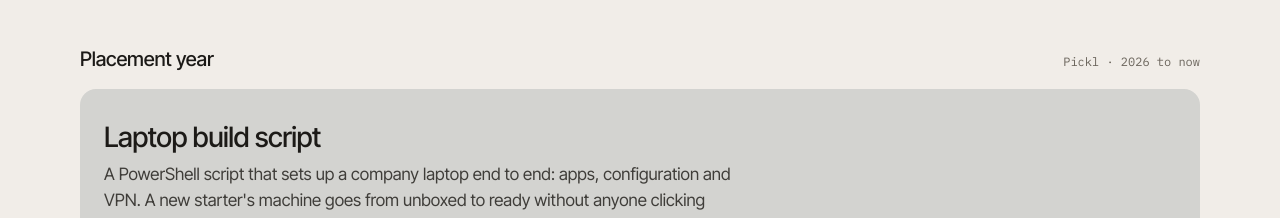
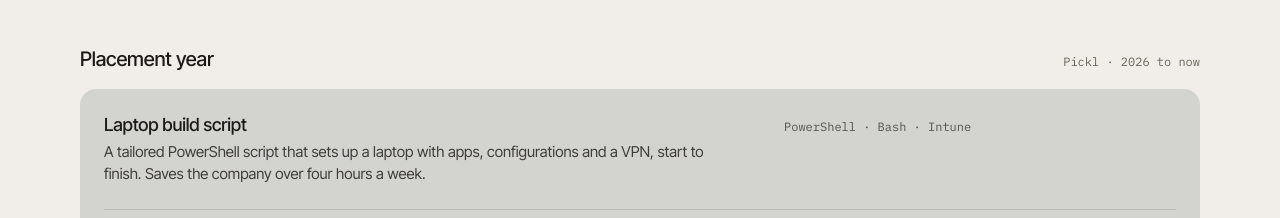
Before and after one commit to ajacobs06/portfolio, a plain HTML site: page site/index.html in a window 1280 px wide. Shown: the part 1076-1294 px from the top of the page. Drawn offline with Linux system fonts and the light colour scheme; no server answers.

Commit message:
Make laptop script a standard project row and update its text
Co-Authored-By: Claude Opus 5.5 <noreply@anthropic.com>

```diff
--- a/site/assets/css/main.css
+++ b/site/assets/css/main.css
@@ -247,16 +247,6 @@ a.row__link:hover { color: var(--accent-ink); }
   .row__link { justify-self: end; }
 }
 
-.row--feature { padding-block: 32px; }
-.row--feature .row__title { font-size: 28px; line-height: 32px; letter-spacing: -.02em; }
-.row--feature .row__desc { margin-top: 8px; font-size: 17px; line-height: 26px; margin-bottom: 16px; }
-.figs { display: flex; gap: 32px; flex-wrap: wrap; }
-.fig { display: grid; gap: 8px; }
-.fig dt { font-size: 13px; line-height: 20px; color: var(--alu-muted); }
-@media (min-width: 900px) {
-  .row--feature { grid-template-columns: minmax(0, 1fr) auto; align-items: center; gap: 48px; }
-}
-
 /* ---------- infrastructure (the hardware section) ---------- */
 .infra { padding-block: 16px; }
 .infra__shell {
--- a/site/index.html
+++ b/site/index.html
@@ -86,12 +86,10 @@
     <div class="group">
       <div class="group__head"><h3 class="h3">Placement year</h3><span class="meta">Pickl · 2026 to now</span></div>
       <ul class="panel rows">
-        <li class="row row--feature" data-roles="it systems">
-          <div class="row__main">
-            <h4 class="row__title">Laptop build script</h4>
-            <p class="row__desc">A PowerShell script that sets up a company laptop end to end: apps, configuration and VPN. A new starter's machine goes from unboxed to ready without anyone clicking through it.</p>
-            <p class="meta">PowerShell · winget · Intune</p>
-          </div>
+        <li class="row" data-roles="it systems">
+          <div class="row__main"><h4 class="row__title">Laptop build script</h4><p class="row__desc">A tailored PowerShell script that sets up a laptop with apps, configurations and a VPN, start to finish. Saves the company over four hours a week.</p></div>
+          <p class="meta row__stack">PowerShell · Bash · Intune</p>
+          <span class="row__link" aria-hidden="true"></span>
         </li>
         <li class="row" data-roles="it systems">
           <div class="row__main"><h4 class="row__title">Silent VPN deployment</h4><p class="row__desc">Pushes an L2TP/IPsec profile from the RMM with its credentials saved, then checks they stuck without prompting anyone.</p></div>
```
